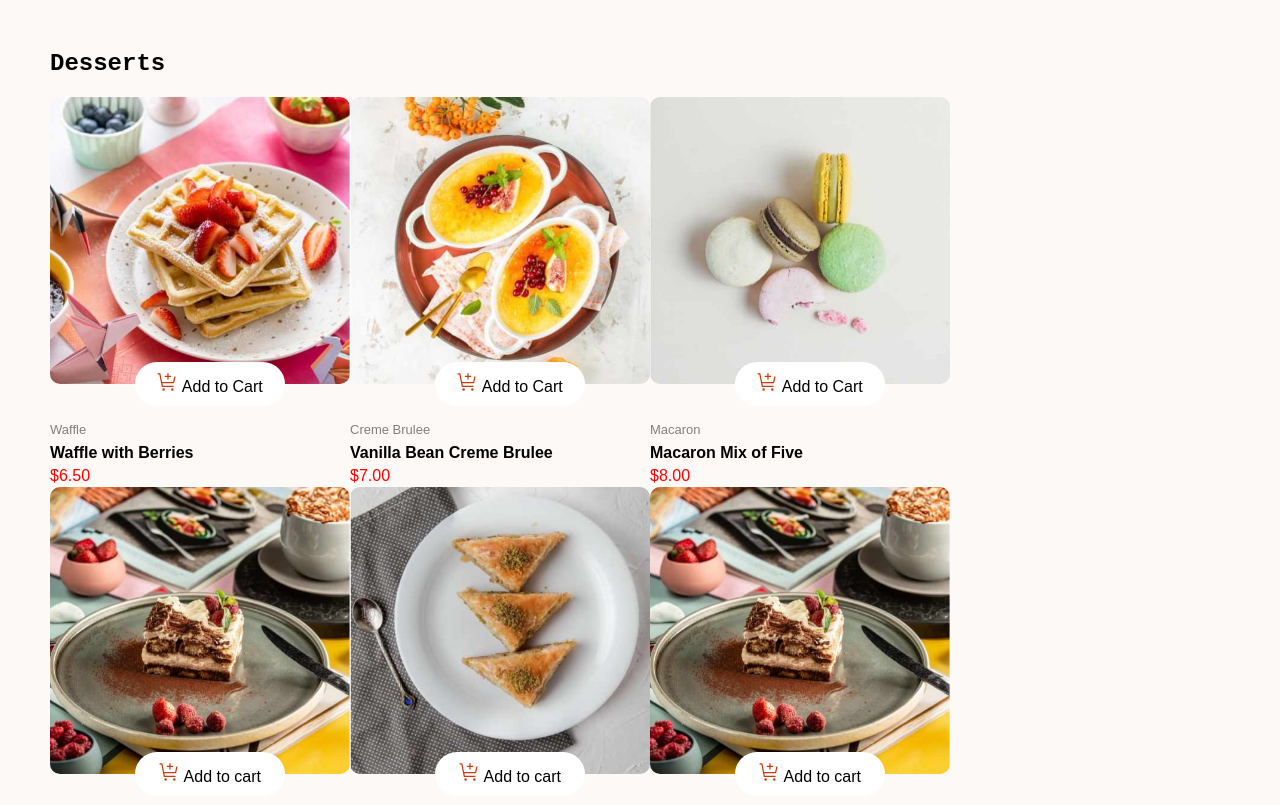
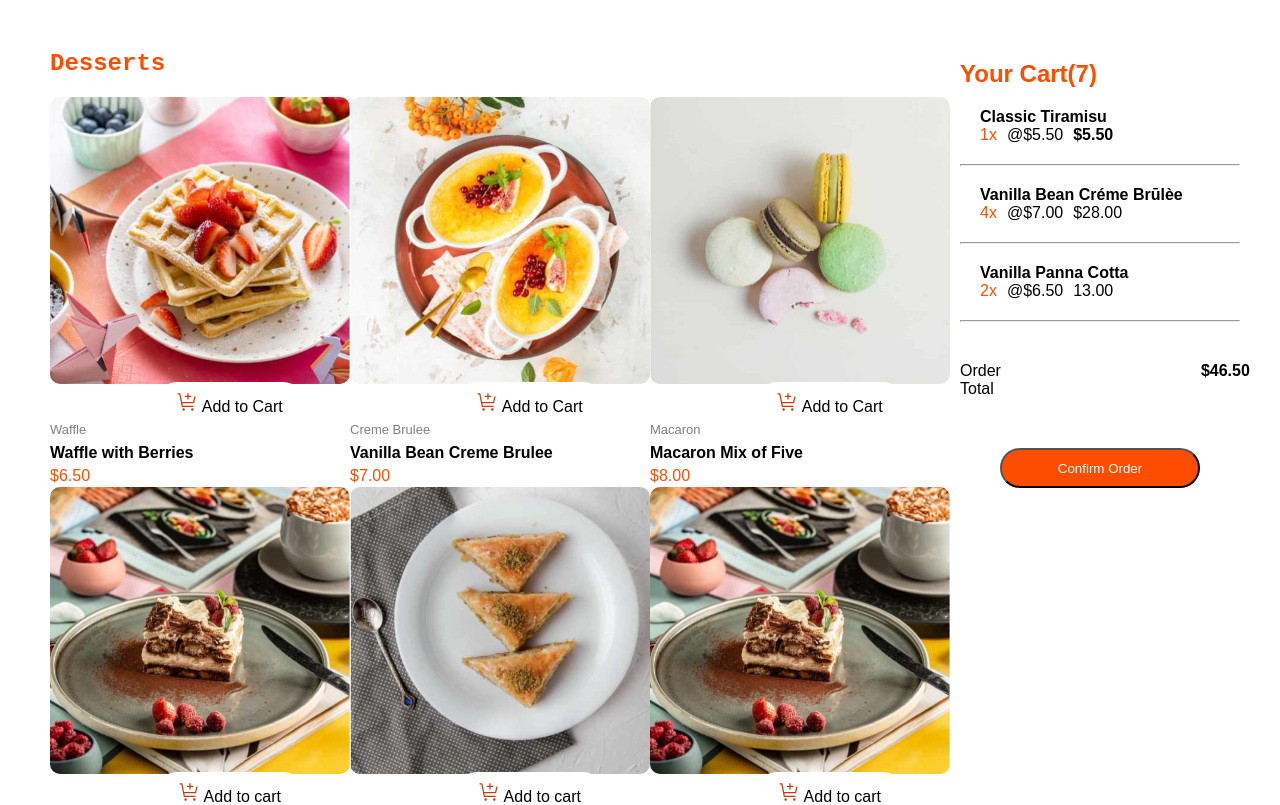
Before and after one commit to emmanueluchenna001/first_assignment, a plain HTML site: page product.html in a window 1280 px wide. Shown: the top 805 px of the page. Drawn offline with Linux system fonts and the light colour scheme.

Commit message:
project commit

```diff
--- a/product.css
+++ b/product.css
@@ -5,12 +5,15 @@
     font-family: 'Poppins', sans-serif;
 }
 body{
-    background-color: hsl(20, 50%, 98%);
+    background-color: hsl(23, 51%, 91%);
     width: 100%;
 
 }
 .container{
     padding: 50px;
+    background-color: white;
+    display: flex;
+    justify-content: space-between;
 
 }
 .desserts{
@@ -55,5 +58,38 @@
     font-weight: 600;
 }
 .waffle2 p:nth-child(3){
-    color: red;
+    color: rgb(255, 77, 0);
 }
+.general2{
+    width: 300px;
+    height: 500px;
+    /* border: 1px solid black; */
+    padding: 10px;
+}
+h2{
+    color: rgb(255, 77, 0);
+}
+.hop{
+    color: rgb(255, 77, 0);
+}
+.first{
+    display: flex;
+    gap: 10px;
+}
+.cart{
+    margin: 20px;
+}
+button{
+    width: 200px;
+    height: 40px;
+    margin-left: 40px;
+    margin-top: 50px;
+    background-color: rgb(255, 77, 0);
+    color: white;
+    border-radius: 20px;
+}
+.order{
+    display: flex;
+    gap: 200px;
+    margin-top: 40px;
+}
--- a/product.html
+++ b/product.html
@@ -9,6 +9,7 @@
 </head>
 <body>
     <div class="container">
+        <div>
             <h2 class="desserts">Desserts</h2>
             <div class="general">
                 <div class="waffle">
@@ -98,7 +99,7 @@
                     </div>
                 </div>
                 <div class="waffle">
-                <img class="img" src="/assets/images/image-brownie-desktop.jpggit" alt="">
+                    <img class="img" src="/assets/images/image-brownie-desktop.jpg" alt="">
                     <div class="waffle cart">
                         <img src="/assets/images/icon-add-to-cart.svg" alt="">
                         <span>Add to cart</span>
@@ -125,5 +126,42 @@
                 </div>
             </div>
         </div>
+        <div class="general2">
+            <h2>Your Cart(7)</h2>
+
+           <div class="cart">
+             <h4>    Classic Tiramisu</h4>
+             <div class="first">
+                 <span class="hop">1x</span>
+                 <span>@$5.50</span>
+                 <span><strong>$5.50</strong></span>
+             </div>
+           </div>
+           <hr>
+           <div class="cart">
+             <h4>Vanilla Bean Créme Brūlèe</h4>
+             <div class="first">
+                 <span class="hop">4x</span>
+                 <span>@$7.00</span>
+                 <span>$28.00</span>
+             </div>
+           </div>
+           <hr>
+           <div class="cart">
+              <h4>Vanilla Panna Cotta</h4>
+              <div class="first">
+                 <span class="hop">2x</span>
+                 <span>@$6.50</span>
+                 <span>13.00</span>
+              </div>
+           </div>
+           <hr>
+           <div class="order">
+             <div>Order Total</div>
+             <div><strong>$46.50</strong></div>
+           </div>
+           <button>Confirm Order</button>
+        </div>
+    </div>
 </body>
 </html>
```
Lines whose indentation alone changed are shown as unchanged.
